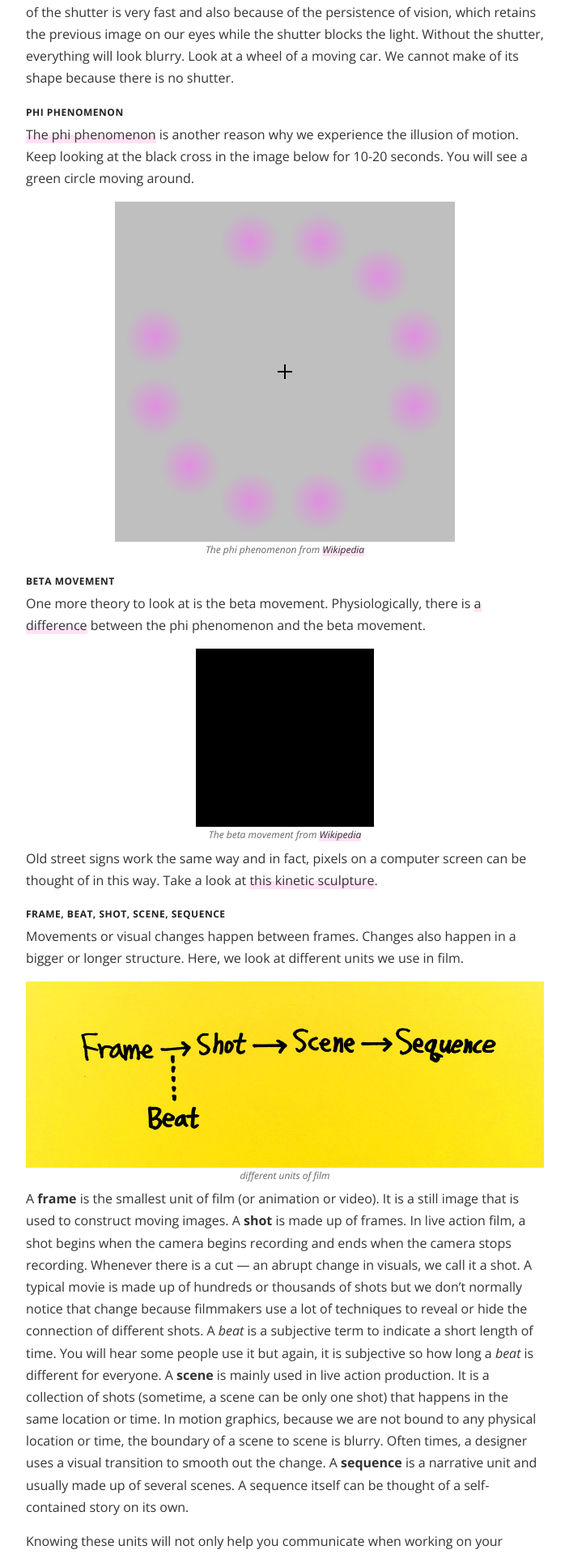
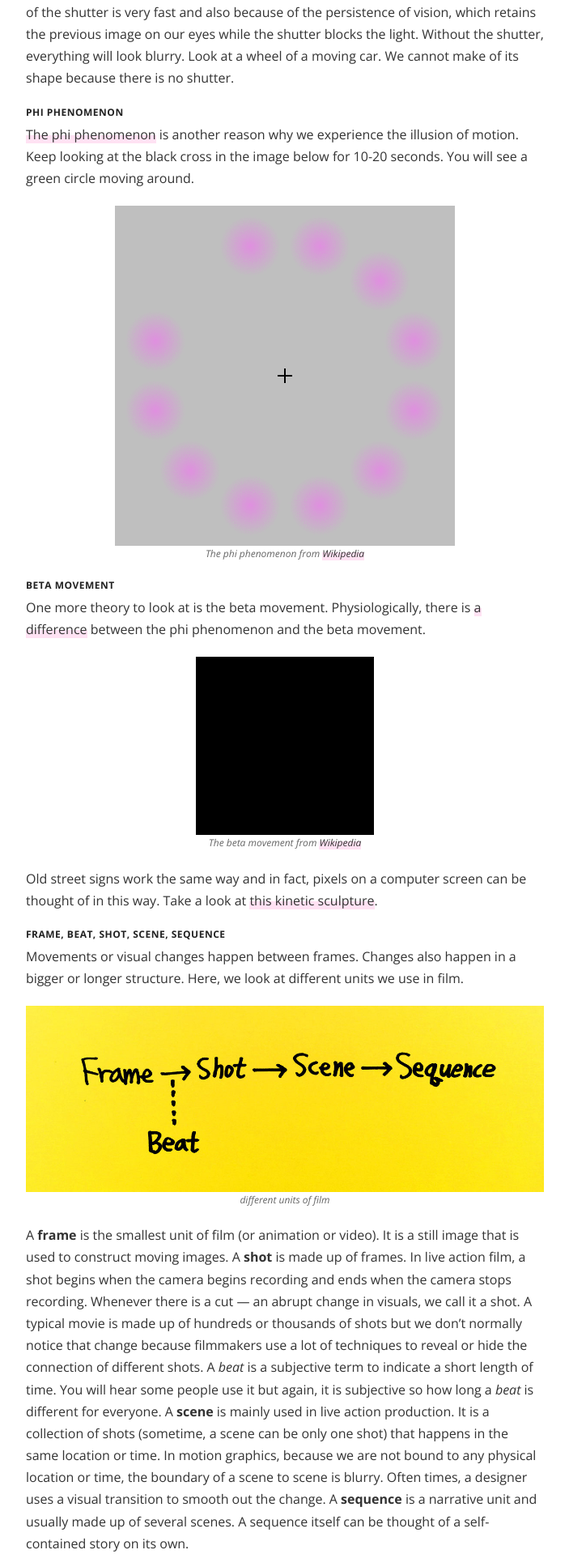
Before and after one commit to Mirandadaa/mica-gd300, a Jekyll site: the page built from _posts/103-6-1-a-technical-primer.md, in a window 1280 px wide. Shown: the part 808-2727 px from the top of the page at 81% size, without its empty margins (288-991 px from the left). Built offline with Jekyll 4.4.1, drawn with Linux system fonts in a browser that asks for light colours; some web fonts are replaced.

Commit message:
update css

```diff
--- a/_posts/103-6-1-a-technical-primer.md
+++ b/_posts/103-6-1-a-technical-primer.md
@@ -131,6 +131,8 @@ If you are publishing to the web, this is *the* codec you want to use. It is sup
 Depending on the studio's or client's requirement, you may need to use different codecs than the ones mentioned above. Usually, you should get an instruction either from your producer, director or editor. You can also search for which codec works best for any given task.
 
 
+
+
 ## Further Learning
 - A quick [5 minute video](https://www.youtube.com/watch?v=GhWki9a7s18) explaining what a codec is.
 
--- a/style-edit.scss
+++ b/style-edit.scss
@@ -274,9 +274,14 @@ img {
     margin-top: 10px;
   }
 
+  figure {
+    margin: 20px 0;
+  }
+
   figure img {
     display: block;
     margin: 0 auto;
+    max-height: 500px;
   }
 
   figcaption {
```
